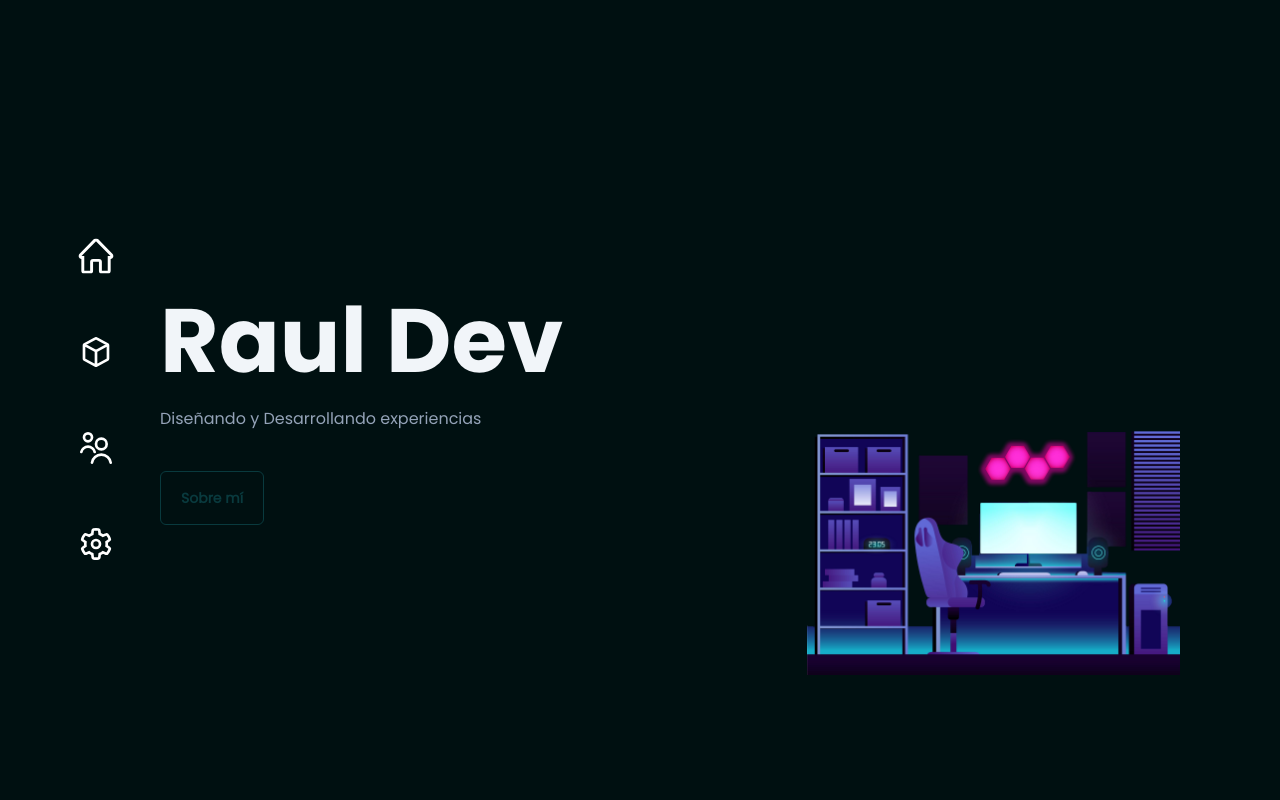
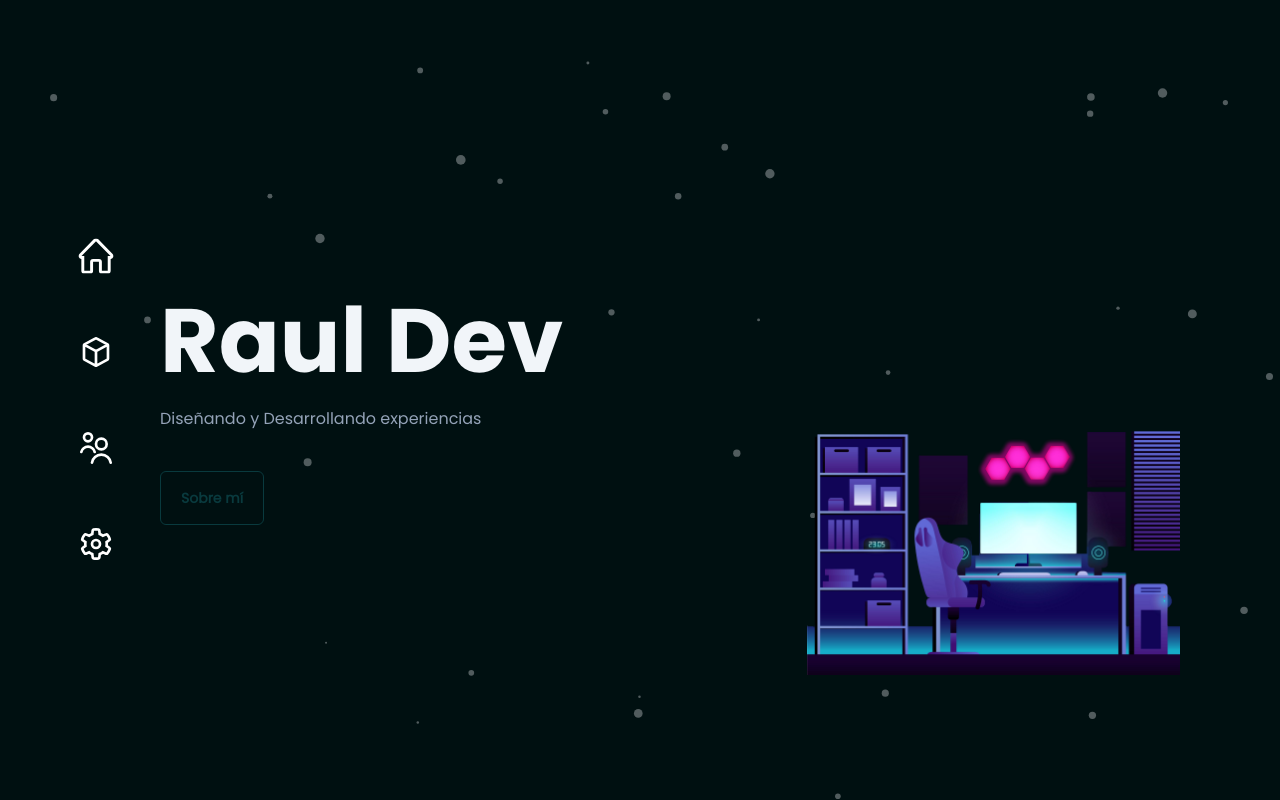
Before and after one commit to Raul122-dev/MiPorfolio, a React (Vite) app: page /#Inicio in a window 1280 px wide. Built offline with nearby package versions, Linux system fonts and the light colour scheme.

Commit message:
Add Particles Background - Bubbles config

```diff
--- a/package.json
+++ b/package.json
@@ -16,7 +16,9 @@
     "framer-motion": "^7.2.1",
     "react": "^18.2.0",
     "react-dom": "^18.2.0",
-    "react-redux": "^8.0.2"
+    "react-particles": "^2.2.4",
+    "react-redux": "^8.0.2",
+    "tsparticles": "^2.2.4"
   },
   "devDependencies": {
     "@types/react": "^18.0.17",
--- a/src/App.jsx
+++ b/src/App.jsx
@@ -1,4 +1,4 @@
-import { useEffect, useState } from "react";
+import { useEffect, useState, useCallback } from "react";
 import ButtonUp from "./components/ButtomUp";
 import Indicators from "./components/Indicators";
 import Initial from "./components/Initial";
@@ -12,6 +12,10 @@ import About from "./components/About";
 import Experience from "./components/Experience";
 import Skills from "./components/Skills";
 import Hobbies from "./components/Hobbies";
+
+import Particles from 'react-particles'
+import { loadFull } from 'tsparticles'
+import { configParticles } from './libs/particlesConfig'
 
 function App() {
   const [index, setIndex] = useState(1);
@@ -76,38 +80,43 @@ function App() {
     };
   }, []);
 
-  const openInfoHandler = () => {
-    setOpenInfo(true)
-    //disable scroll
-    //document.body.style.overflow = 'hidden'
-  }
+  const openInfoHandler = () =>  setOpenInfo(true)
+  const closeInfoHandler = () => setOpenInfo(false)
 
-  const closeInfoHandler = () => {
-    setOpenInfo(false)
-    //enable scroll
-    //document.body.style.overflow = 'auto'
-  }
+  const particlesInit = useCallback(async (engine) => {
+    console.log(engine);
+    // you can initiate the tsParticles instance (engine) here, adding custom shapes or presets
+    // this loads the tsparticles package bundle, it's the easiest method for getting everything ready
+    // starting from v2 you can add only the features you need reducing the bundle size
+    await loadFull(engine);
+  }, []);
+
+  const particlesLoaded = useCallback(async (container) => {
+    await console.log(container);
+  }, []);
 
   return (
     <div className='w-full h-auto sm:pl-40 font-serif overflow-hidden bg-[#001011] bg-cover '  >
 
+      <Particles
+        id="tsparticles"
+        init={particlesInit}
+        options={configParticles}
+        loaded={particlesLoaded}
+      />
+
       {
         !openInfo && (
           <>
-
             <AnimatePresence mode="wait" key={index}>
               {index === 1 && <Initial key="initial" setIndex={setIndex} setOpenInfo={openInfoHandler} />}
               {index === 2 && <ErrorBoundary><Projects key="second" setIndex={setIndex} /></ErrorBoundary> }
               {index === 3 && <Contact />}
             </AnimatePresence>
-
             <Indicators index={index} setIndex={setIndex} />
-
           </>
         )
       }
-
-
 
       { openInfo && (
         <div className='fixed flex z-10 bg-[#001011] w-full h-screen top-0 left-0 overflow-y-scroll overflow-x-hidden md:overflow-hidden'>
--- a/src/components/CardProject.jsx
+++ b/src/components/CardProject.jsx
@@ -54,8 +54,20 @@ const CardProject = ({index, project}) => {
 
                 <ul className={`flex gap-4 mt-6 ${isOdd ? 'self-start' : 'self-end'} `}>
 
-                    <li><a href={project.url} target="_blank">git</a></li>
-                    <li><a href={project.repository} target="_blank">enlace</a></li>
+                    <li>
+                        <a href={project.repository} target="_blank">
+                            <svg className="fill-white hover:fill-second-color hover:scale-110 transition-all duration-100 ease-in" xmlns="http://www.w3.org/2000/svg" width="20" height="20" focusable="false" viewBox="0 0 12 12">
+                                <path d="M6 0a6 6 0 110 12A6 6 0 016 0zm0 .98C3.243.98 1 3.223 1 6a5.02 5.02 0 003.437 4.77.594.594 0 00.045.005c.203.01.279-.129.279-.25l-.007-.854c-1.39.303-1.684-.674-1.684-.674-.227-.58-.555-.734-.555-.734-.454-.312.034-.306.034-.306.365.026.604.288.708.43l.058.088c.446.767 1.17.546 1.455.418.046-.325.174-.546.317-.672-1.11-.127-2.277-.558-2.277-2.482 0-.548.195-.996.515-1.348l-.03-.085c-.064-.203-.152-.658.079-1.244l.04-.007c.124-.016.548-.013 1.335.522A4.77 4.77 0 016 3.408c.425.002.853.058 1.252.17.955-.65 1.374-.516 1.374-.516.272.692.1 1.202.05 1.33.32.35.513.799.513 1.347 0 1.93-1.169 2.354-2.283 2.478.18.155.34.462.34.93l-.006 1.378c0 .13.085.282.323.245A5.02 5.02 0 0011 6C11 3.223 8.757.98 6 .98z"/>
+                            </svg>
+                        </a>
+                    </li>
+                    <li>
+                        <a href={project.url} target="_blank">
+                            <svg className="stroke-white hover:stroke-second-color hover:scale-110 transition-all duration-100 ease-in" xmlns="http://www.w3.org/2000/svg" width="20" height="20" focusable="false" viewBox="0 0 12 12">
+                                <path fill="none" stroke-linecap="round" d="M7.5 4.5H10c.3 0 .5.2.5.5v6c0 .3-.2.5-.5.5H1c-.3 0-.5-.2-.5-.5V5c0-.3.2-.5.5-.5h2.5m2 3V1m-2 1.5L5.1.9c.2-.2.5-.2.7 0l1.6 1.6"/>
+                            </svg>
+                        </a>
+                    </li>
 
                 </ul>
 
--- /dev/null
+++ b/src/libs/particlesConfig.js
@@ -0,0 +1,44 @@
+//export object config particles bubble properties
+export const configParticles = {
+    background: {
+        color: {
+          value: "#001011",
+        },
+      },
+      fpsLimit: 60,
+      particles: {
+        color: {
+          value: "#CACFD2",
+        },
+        collisions: {
+          enable: true,
+        },
+        move: {
+          direction: "none",
+          enable: true,
+          outMode: "bounce",
+          random: false,
+          speed: 1,
+          straight: false,
+        },
+        number: {
+          density: {
+            enable: true,
+            value_area: 2000,
+          },
+          value: 80,
+        },
+        opacity: {
+          value: 0.4,
+          blur: 1,
+        },
+        shape: {
+          type: "circle",
+        },
+        size: {
+          random: true,
+          value: 5,
+        },
+      },
+      detectRetina: true,
+}
```
Also changed, not shown: 1 other file (tests, documents, lock files or other folders).
